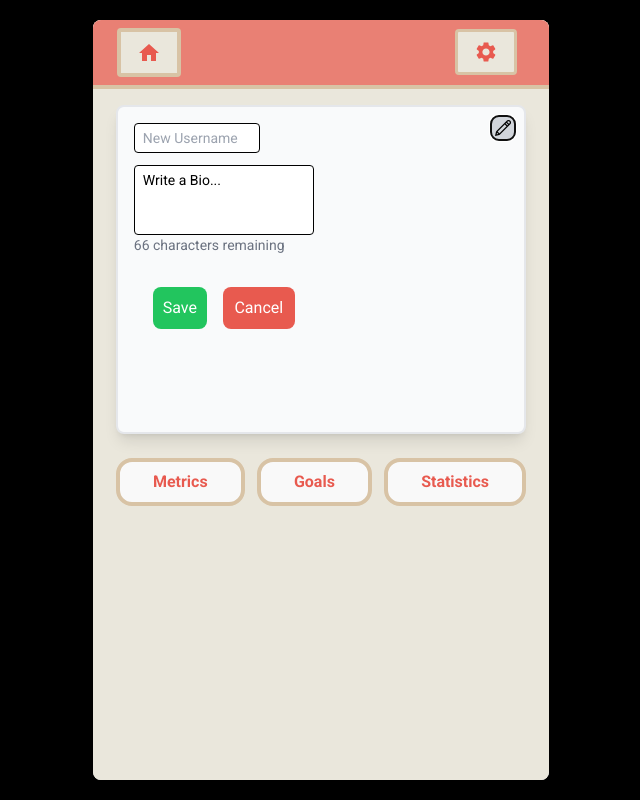
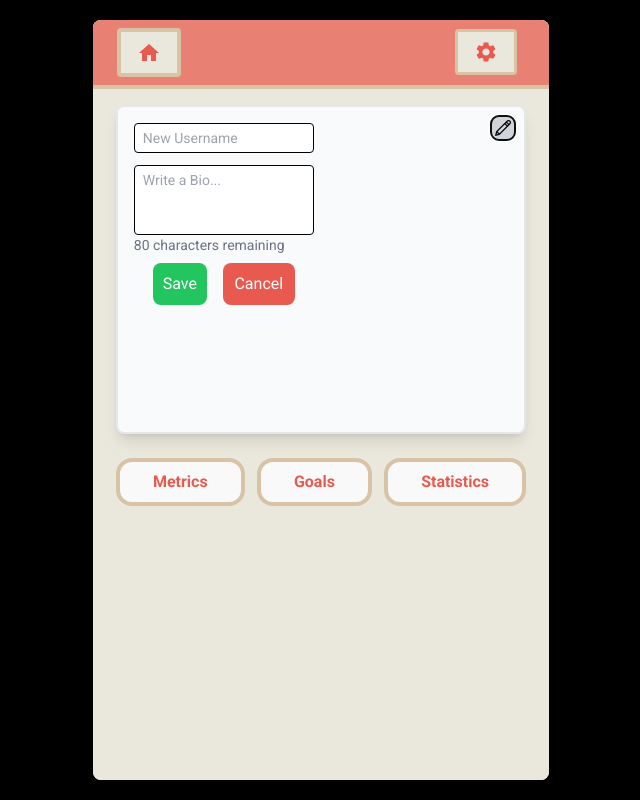
Before and after one commit to JoshuaW13/ConceptFitness, a React (Vite) app in the folder conceptFitness/: page /profile in a window 1280 px wide. Both pictures are taken after a click on the button 822 px from the left and 127 px from the top of the page. Shown: the whole page, without its empty margins (319-959 px from the left). Built offline with nearby package versions, Linux system fonts and the light colour scheme.

Commit message:
made write a bio a placeholder

```diff
--- a/conceptFitness/src/components/ProfileInputs.jsx
+++ b/conceptFitness/src/components/ProfileInputs.jsx
@@ -29,7 +29,7 @@ function ProfileInputs ( {onSave, onCancel, initialData} ) {
                     value={formData.username}
                     onChange={handleChange}
                     placeholder='New Username'
-                    className='w-[100%] w-[70%] bg-white border border-black rounded px-2 py-1 mb-3 text-black text-sm'
+                    className='w-full max-w-full bg-white border border-black rounded px-2 py-1 mb-3 text-black text-sm'
                 ></input>
             </div>
             <div className="flex justify-center w-full max-w-md">
@@ -40,11 +40,11 @@ function ProfileInputs ( {onSave, onCancel, initialData} ) {
                     rows={3}
                     placeholder='Write a Bio...'
                     maxLength={maxChars}
-                    className="w-[100%] bg-white text-black text-sm border border-black rounded px-2 py-1 resize-none scrollbar-hidden"
+                    className="w-full max-w-full bg-white text-black text-sm border border-black rounded px-2 py-1 resize-none scrollbar-hidden"
                 ></textarea>
             </div>
 
-            <div className="text-left text-gray-500 text-sm mb-6">
+            <div className="text-left text-gray-500 text-sm">
                 {maxChars - formData.bio.length} characters remaining
             </div>
 
--- a/conceptFitness/src/pages/Profile.jsx
+++ b/conceptFitness/src/pages/Profile.jsx
@@ -53,7 +53,7 @@ function Profile() {
   }
 
   const [profileData, setProfileData] = useState({
-    bio: 'Write a Bio...',
+    bio: '',
   })
 
   const handleSave = (data) => {
@@ -121,7 +121,7 @@ function Profile() {
 
   return (
     // very outer div on profile page has background class from App.css and makes the background relative
-    <div className='h-full background relative'>
+    <div className='h-full background relative overflow-y-auto overflow-x-hidden'>
         <NavBar FirstButton={HomeButton} SecondButton={SettingsButton} />
         <div className='flex flex-col items-center m-4 w-[90%] gap-4 flex-grow'>
           <div className="w-[100%] h-[50%] bg-gray-50 rounded-lg shadow-lg flex border-gray border-2 p-4 relative">
```
